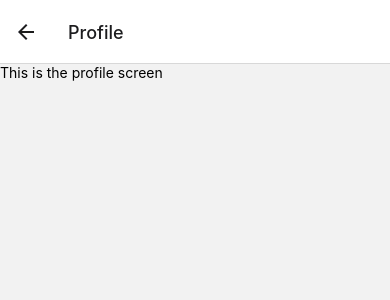
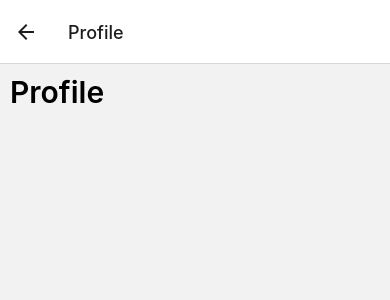
Before and after one commit to Mimsqueeze/Fit, a React Native app: screen /Profile in a window 390 px wide. Shown: the top 300 px of the page. Built offline with nearby package versions, Linux system fonts and the light colour scheme.

Commit message:
started profile

```diff
--- a/app/screens/ProfileScreen.js
+++ b/app/screens/ProfileScreen.js
@@ -12,7 +12,25 @@ import {
 } from "react-native";
 
 function ProfileScreen(props) {
-  return <Text>This is the profile screen</Text>;
+  return (
+    <SafeAreaView style = {styles.container}>
+      <Text style = {[styles.heading]}>
+        Profile
+      </Text>
+    </SafeAreaView>
+  );
 }
 
+const styles = StyleSheet.create({
+  heading: {
+    fontSize: 30,
+    fontWeight: 600,
+  },
+
+  container: {
+    paddingTop: Platform.OS === "android" ? StatusBar.currentHeight : 0,
+    margin: 10,
+  },
+});
+
 export default ProfileScreen;
```
